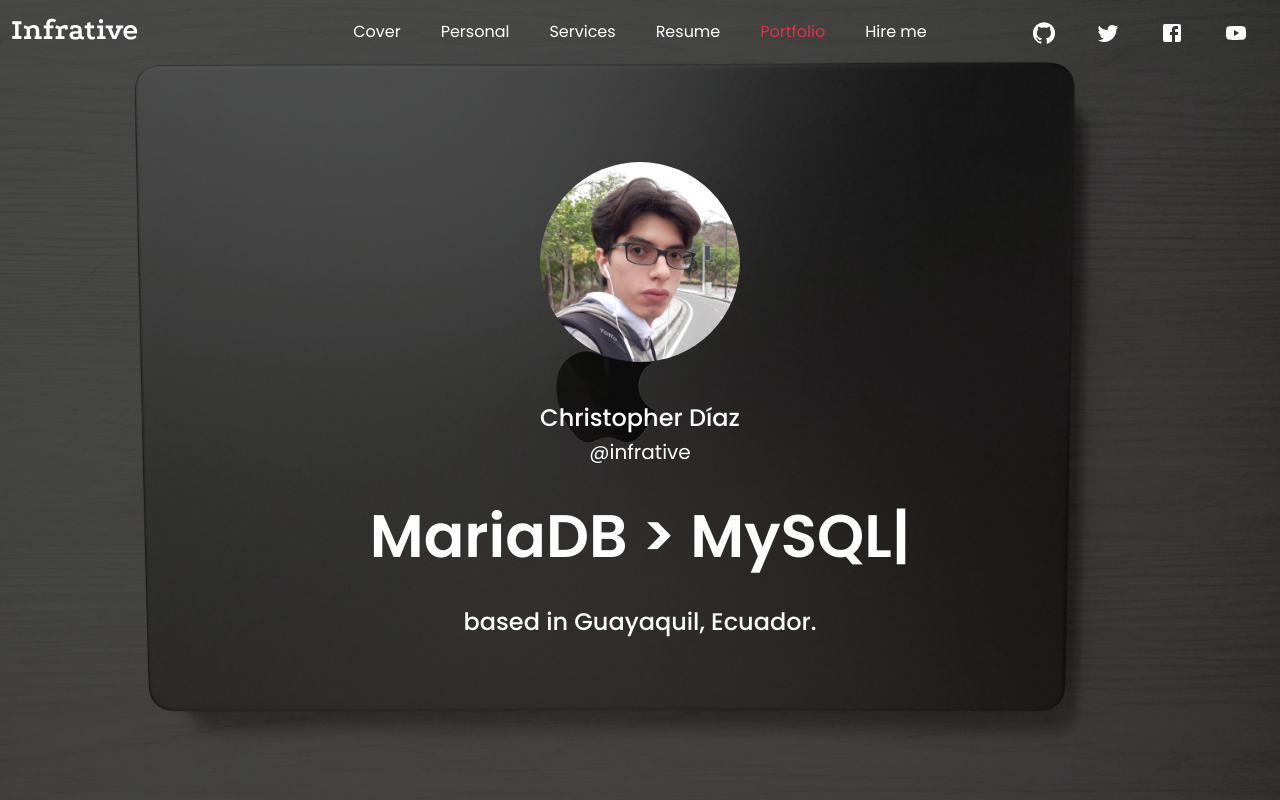
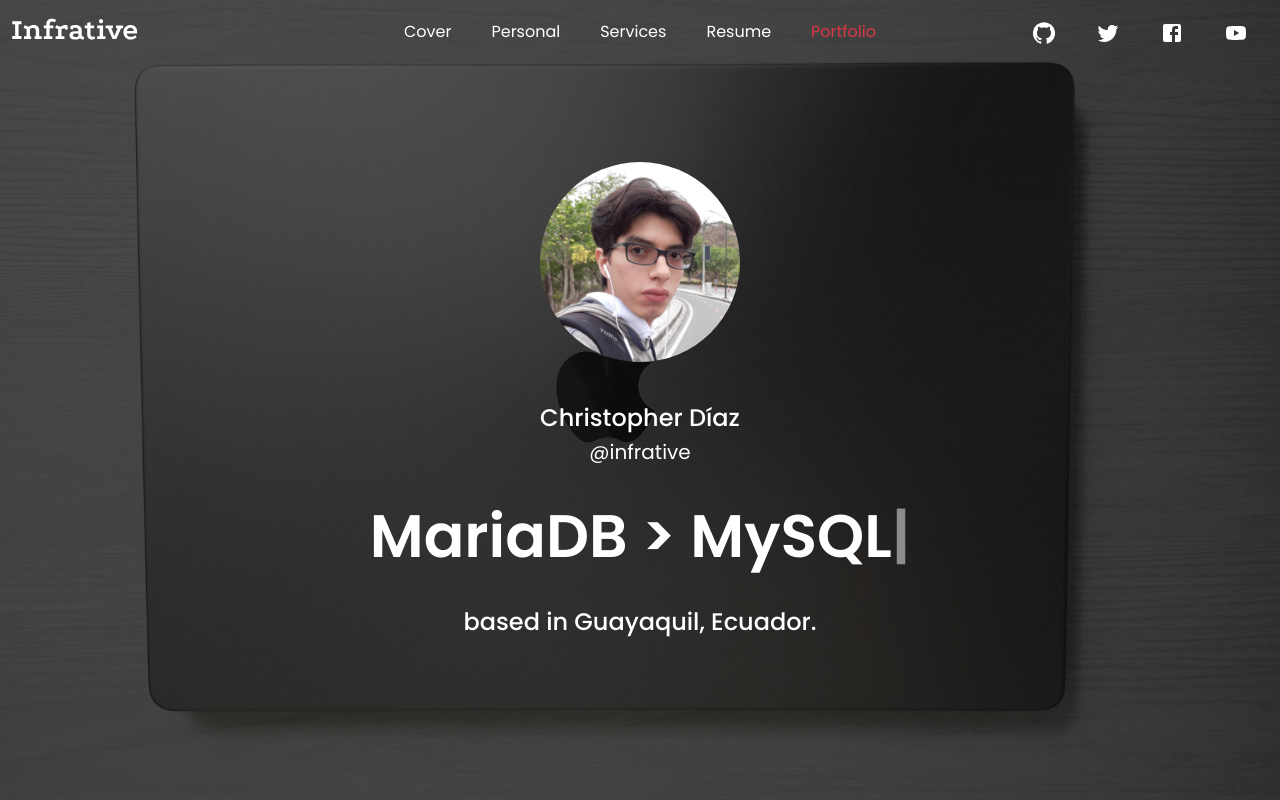
Before and after one commit to lnfrative/lnfrative, a Next.js app: page / in a window 1280 px wide. Shown: the top 800 px of the page. Built offline with nearby package versions, Linux system fonts and the light colour scheme.

Commit message:
create footer

```diff
--- /dev/null
+++ b/components/Footer/index.tsx
@@ -0,0 +1,21 @@
+import React, {useMemo} from "react"
+import Section from "../Section"
+
+function Footer() {
+    const currentYear = useMemo(() => new Date().getFullYear(), [])
+    return (
+        <footer className="flex justify-center pt-20 pb-20">
+            <div className="max-w-screen-xl flex-1 text-center text-content-light dark:text-content-dark">
+                <p className="text-lg">
+                    <span>Copyright ©</span>
+                    {" "}
+                    <span>{currentYear}</span>
+                    {" "}
+                    <a className="text-primary-light dark:text-primary-dark" href="https://github.com/lnfrative">Infrative</a>.
+                </p>
+            </div>
+        </footer>
+    )
+}
+
+export default Footer
--- a/components/Header/index.tsx
+++ b/components/Header/index.tsx
@@ -72,15 +72,6 @@
                                     Portfolio
                                 </a>
                             </li>
-                            <li>
-                                <a
-                                    className={className('p-5 flex justify-center items-center', {
-                                        ['text-primary-light :dark:text-primary-dark']: screen.sectionInView === 5
-                                    })}
-                                >
-                                    Hire me
-                                </a>
-                            </li>
                         </ul>
                     </div>
 
--- a/pages/index.tsx
+++ b/pages/index.tsx
@@ -7,6 +7,7 @@
 import SectionServices from "../components/SectionServices"
 import SectionSummary from "../components/SectionSummary"
 import SectionPortfolio from "../components/SectionPortfolio"
+import Footer from "../components/Footer"
 
 const Home: NextPage = () => {
     return (
@@ -17,6 +18,7 @@
             <SectionServices />
             <SectionSummary />
             <SectionPortfolio />
+            <Footer />
         </main>
     )
 }
```
